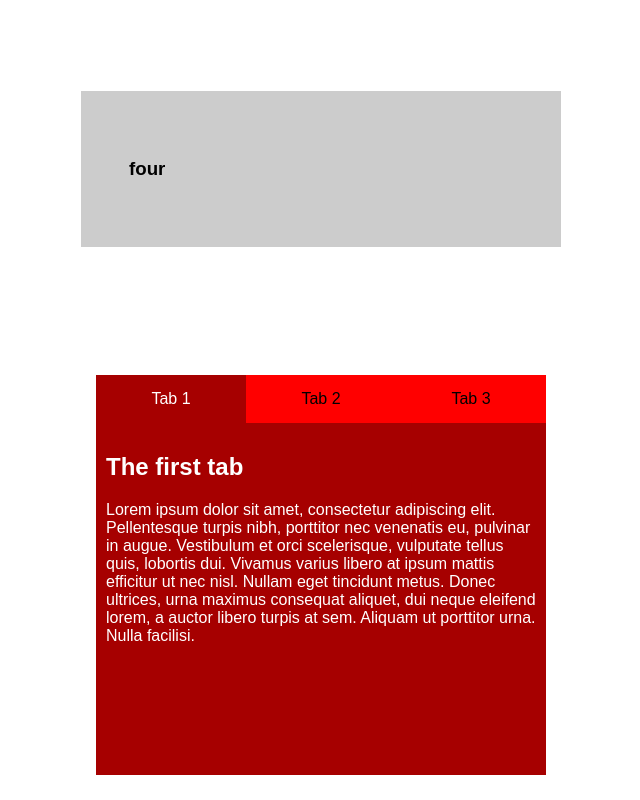
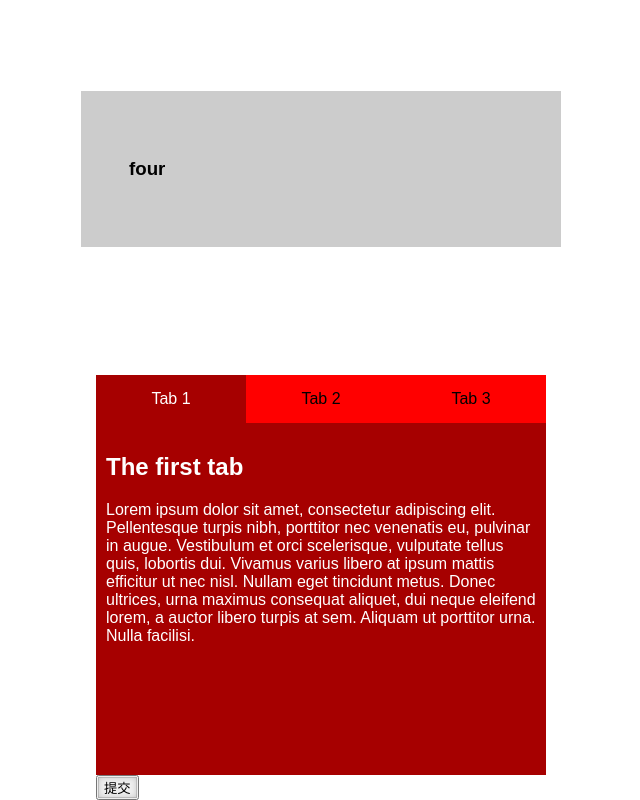
Before and after one commit to bluestonemds/learn_frontend, a plain HTML site: page css/position/index.html in a window 1280 px wide. Shown: the part 905-1705 px from the top of the page, without its empty margins (319-959 px from the left). Before the commit the page ends 1680 px from the top, so only its background shows below. Drawn offline with Linux system fonts and the light colour scheme.

Commit message:
20170216

```diff
--- a/css/position/bootstrap.css
+++ b/css/position/bootstrap.css
@@ -75,3 +75,8 @@ body {
 .info-box .active-panel {
     z-index: 1;
 }
+
+.btn {
+    /*background-image: linear-gradient(transparent, rgba(0,0,0, 0.05) 40%, rgba(0,0,0, 0.10));*/
+    box-shadow: 0 0 0 1px rgba(0,0,0, 0.15) inset, 0 0 6px rgba(0,0,0, 0.20) inset;
+}
--- a/css/position/index.html
+++ b/css/position/index.html
@@ -54,6 +54,8 @@
             </ol>
         </article>
     </div>
+
+    <button class="btn">提交</button>
 </section>
 
 <script>
```
